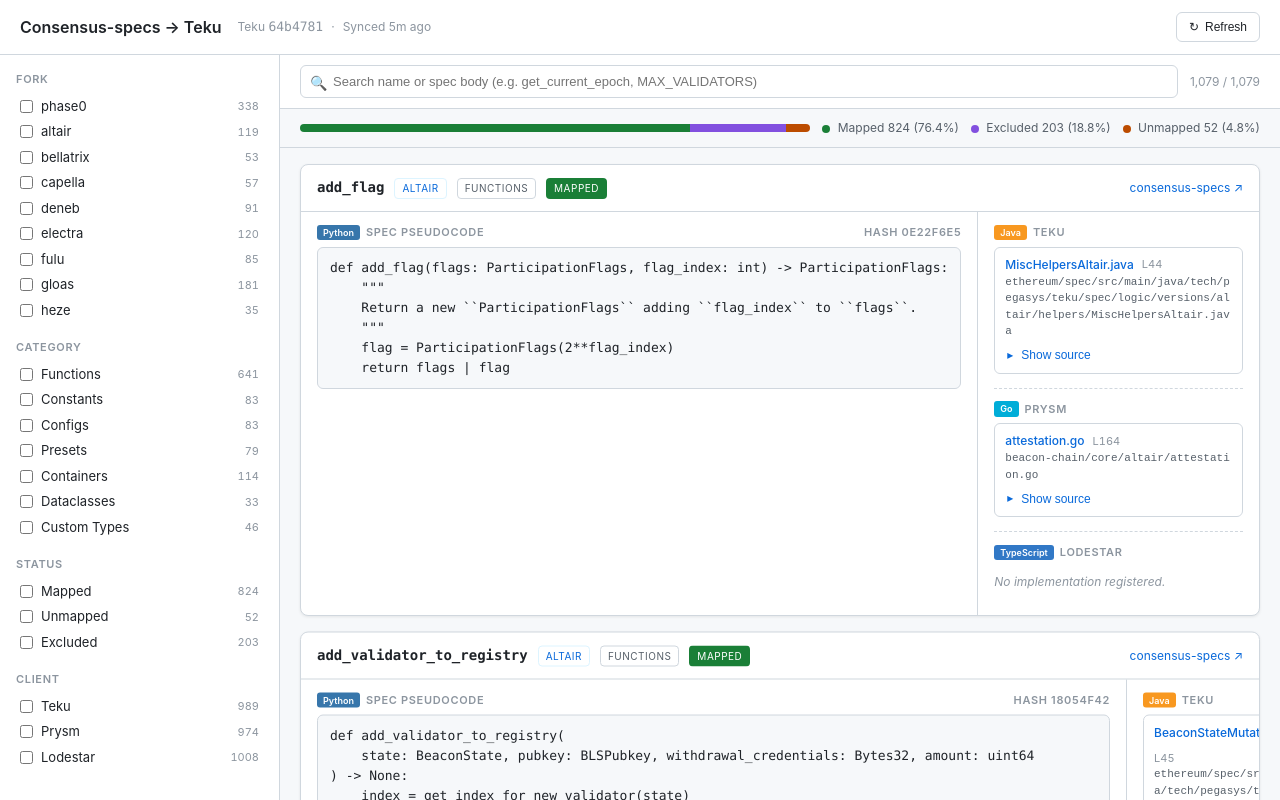
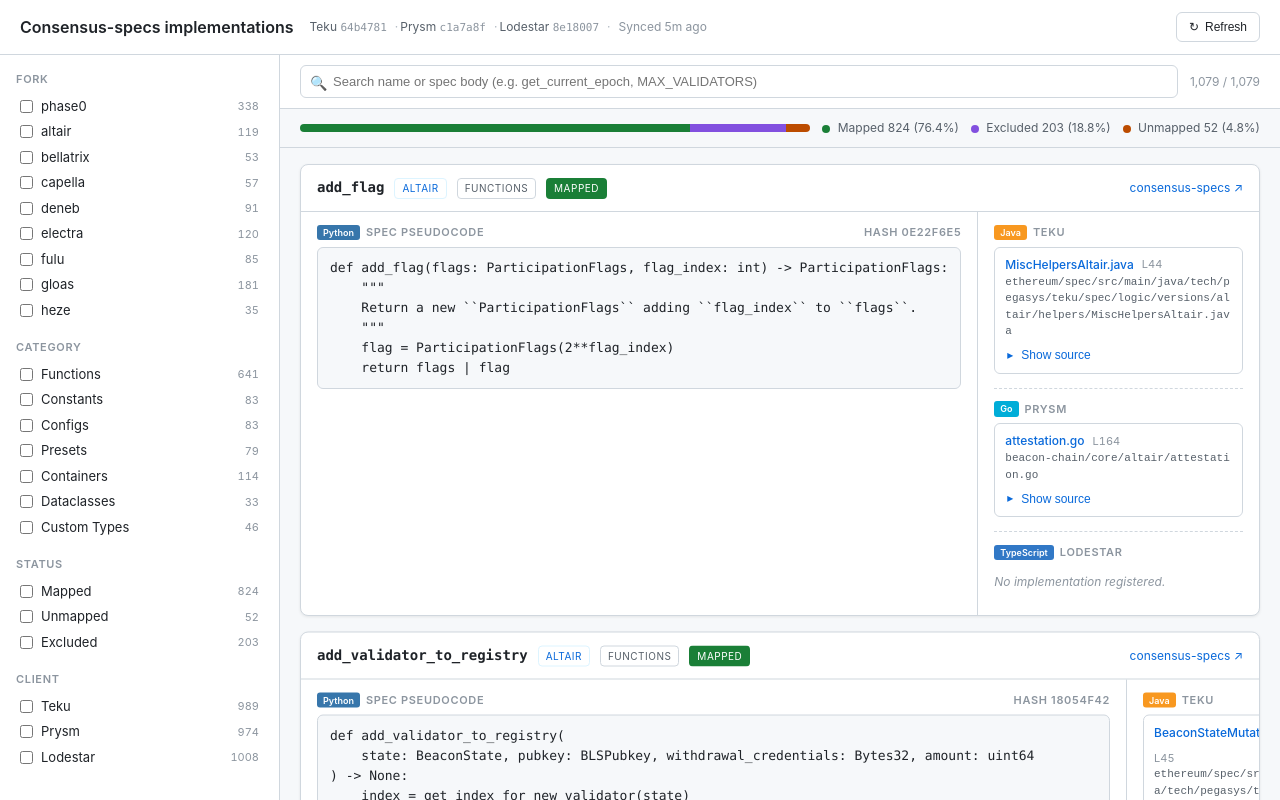
Before and after one commit to StefanBratanov/consensus-specs-browser, a React (Vite) app: page / in a window 1280 px wide. Built offline with nearby package versions, Linux system fonts and the light colour scheme.

Commit message:
Header lists all clients with their pinned SHA, not just Teku

```diff
--- a/src/App.tsx
+++ b/src/App.tsx
@@ -61,16 +61,29 @@ export function App() {
   return (
     <div className="app">
       <header className="app-header">
-        <h1>Consensus-specs → Teku</h1>
+        <h1>Consensus-specs implementations</h1>
         <div className="meta">
-          <span title={`Teku @ ${meta.clientShas.teku ?? 'unknown'}`}>
-            Teku{' '}
-            <code>
-              {(meta.clientShas.teku ?? '').slice(0, 7)}
-            </code>
+          {Object.entries(clients).map(([id, c], i) => {
+            const sha = meta.clientShas[id];
+            return (
+              <span key={id}>
+                {i > 0 && <span className="sep">·</span>}
+                <a
+                  className="client-pin"
+                  href={`https://github.com/${c.repo}/tree/${sha ?? c.branch}`}
+                  target="_blank"
+                  rel="noreferrer noopener"
+                  title={`${c.name} @ ${sha ?? c.branch}`}
+                >
+                  {c.name} <code>{(sha ?? '').slice(0, 7)}</code>
+                </a>
+              </span>
+            );
+          })}
+          <span className="sep">·</span>
+          <span title={new Date(meta.syncedAt).toLocaleString()}>
+            Synced {formatAge(meta.syncedAt)}
           </span>
-          <span>·</span>
-          <span>Synced {formatAge(meta.syncedAt)}</span>
         </div>
         <div className="spacer" />
         <RefreshButton refreshing={refreshing} onClick={onRefresh} />
--- a/src/styles.css
+++ b/src/styles.css
@@ -107,7 +107,21 @@ code, pre {
   font-size: 12px;
   display: flex;
   align-items: center;
-  gap: 8px;
+  gap: 6px;
+  flex-wrap: wrap;
+}
+.app-header .meta .sep {
+  color: var(--border-strong);
+  padding: 0 2px;
+}
+.app-header .client-pin {
+  color: var(--text-dim);
+  text-decoration: none;
+}
+.app-header .client-pin:hover { color: var(--text); }
+.app-header .client-pin code {
+  font-size: 11px;
+  color: var(--text-mute);
 }
 
 .app-header .spacer { flex: 1; }
```
